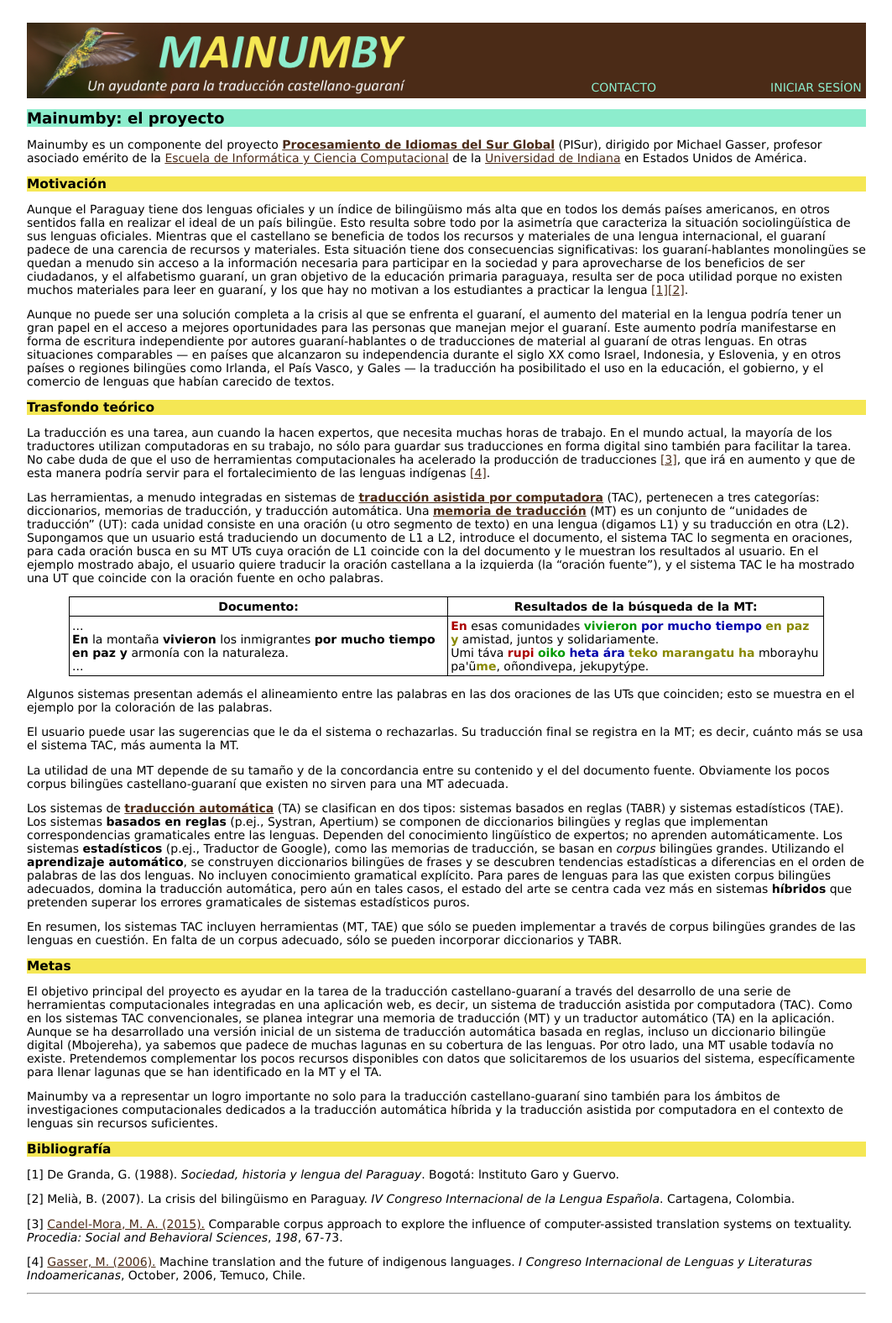
After one commit to hltdi/mainumby, a Flask app: page /proyecto in a window 1280 px wide. The commit adds this page. Shown: the whole page at 84% size, without its empty margins (108-1171 px from the left). Run offline with Flask 2, Linux system fonts and the light colour scheme; parts of the project's set-up code (start-up, migrations or seed data) failed here and were passed over.

Commit message:
New group feature to prevent gaps. Lots of text added to interface.
By default groups permit gaps before or after category element ($*). A
new group feature (-X-) forbids this. Used for groups like <esta $n>.
Proyecto page filled in. All interface pages are now more or less
complete (but more Help still needed).

```diff
--- a/kuaa/language.py
+++ b/kuaa/language.py
@@ -1497,7 +1497,7 @@ class Language:
 
     ### Generation of word forms
 
-    def generate(self, root, features, pos=None, guess=False, roman=True, verbosity=0):
+    def generate(self, root, features, pos=None, guess=False, roman=True, cache=True, verbosity=0):
         if verbosity:
             print("Generating {}:{}".format(root, features.__repr__()))
 #        if not features:
@@ -1514,7 +1514,7 @@ class Language:
                 return [root]
             posmorph = morf[pos]
 #            print("Generating root {} with features {}".format(root, features.__repr__()))
-            output = posmorph.gen(root, update_feats=features, guess=guess, only_words=True)
+            output = posmorph.gen(root, update_feats=features, guess=guess, only_words=True, cache=cache)
         else:
             for posmorph in list(morf.values()):
                 output.extend(posmorph.gen(root, update_feats=features, guess=guess, only_words=True))
--- a/kuaa/sentence.py
+++ b/kuaa/sentence.py
@@ -181,6 +181,7 @@ class Document(list):
         self.output = []
         if proc:
             self.process()
+#        print("Created document with session {}".format(session))
 
     def set_id(self):
         self.id = Document.id
@@ -681,7 +682,7 @@ class Sentence:
                 if verbosity > 1:
                     print("Failed to match")
                 continue
-            print("{} matched with snodes {}".format(group, snodes))
+#            print("{} matched with snodes {}".format(group, snodes))
             matched_keys.append((head_i, key))
             if verbosity > 1:
                 print('Group {} matches snodes {}'.format(group, snodes))
--- a/kuaa/static/style.css
+++ b/kuaa/static/style.css
@@ -19,12 +19,12 @@ body
 	font-family: verdana, geneva, arial, sans-serif;
 	background-color: #FFF;
 }
-a:link { background-color: #4B2B17; color: #8DEDCD; text-decoration: none}
+a:link { color: #4B2B17; text-decoration: underline}
 span.fuzzy a:link { color: #66BB66; }
-a:visited { color: #8DEDCD }
+a:visited { color: #4B2B17 }
 span.fuzzy a:visited { color: #558855; }
 a:active { color: #000000; }
-a:hover { color: #F5E754; }
+a:hover { color: #338888; }
 span.fuzzy a:hover { background-color: #66FF66; color: #FFFFFF; }
 h1,h2,h3 { clear: left; }
 h1
--- a/kuaa/templates/fin.html
+++ b/kuaa/templates/fin.html
@@ -14,8 +14,11 @@
 <table class="center">
   <tr>
     <td class="title">
+    <a href="base">
     <img class='banner' src="{{url_for('static',
-      filename='banner_logo_short.png')}}" alt="" width="500px" height="90px" />
+      filename='banner_logo_short.png')}}" alt="" width="500px"
+      height="90px" />
+    </a>
     </td>
     <td class="menu" style="width: 500px">
       <input type="submit" action="reiniciar" name="reiniciar"
--- /dev/null
+++ b/kuaa/templates/proyecto.html
@@ -0,0 +1,281 @@
+<!doctype html>
+<html lang="es">
+<head>
+<link rel="stylesheet" type=text/css href="{{ url_for('static', filename='style.css')}}" />
+
+<style type="text/css">
+table.example
+{
+    border: 1px solid black;
+    padding: 5px;
+    width: 900px;
+    margin-left: auto;
+    margin-right: auto;
+    border-collapse: collapse;
+}
+table.example tr td,th
+{
+    border: 1px solid black;
+    padding: 3px;
+}
+</style>
+
+<title>Mainumby: un Ayudante para la Traducción Castellano-Guaraní: Proyecto</title>
+
+</script>
+
+</head>
+
+<body>
+
+<form action='login' method="post">
+
+<table class="center">
+  <tr>
+    <td class="title">
+    <a href="base">
+    <img class='banner' src="{{url_for('static',
+      filename='banner_logo_short.png')}}" alt="" width="500"
+      height="90" />
+    </a>
+    </td>
+<!--    <td class="menu" style="width: 167px"><a href="base">PÁGINA DE
+  INICIO</a></td> -->
+    <td class="menu" style="width: 250px"><a href="contacto">CONTACTO</a></td>
+    <td class="menu" style="width: 250px"><input type="submit" value="INICIAR SESÍON" class="menu"></td>
+
+</tr>
+<tr>
+<td colspan="5" style="width:1000px">
+<h2>Mainumby: el proyecto
+  </h2>
+
+  <p>
+  Mainumby es un componente del proyecto <a href="http://homes.soic.indiana.edu/gasser/plogs_es.html">
+  <strong>Procesamiento de Idiomas del
+  Sur Global</strong></a> (PISur), dirigido por Michael Gasser, profesor
+  asociado em&eacute;rito de la <a href="http://www.soic.indiana.edu/">Escuela de Informática y Ciencia
+  Computacional</a> de la <a href="https://www.indiana.edu/">Universidad de Indiana</a> en Estados
+  Unidos de Am&eacute;rica.
+  </p>
+
+  <h3>Motivación</h3>
+
+<p>
+Aunque el Paraguay tiene dos lenguas oficiales y un índice de
+  bilingüismo más alta que en todos los demás países americanos, en
+  otros sentidos falla en realizar el ideal de un país bilingüe.
+  Esto resulta sobre todo por la asimetría que caracteriza la
+  situación sociolingüística de sus lenguas oficiales.
+  Mientras que el castellano se beneficia de todos los recursos y
+  materiales de una lengua internacional,
+  el guaraní padece de una carencia de recursos y materiales. Esta
+  situación tiene dos consecuencias significativas:
+  los guaraní-hablantes monolingües se quedan a menudo sin acceso a la
+  información necesaria para participar en la sociedad
+  y para aprovecharse de los beneficios de ser ciudadanos, y el
+  alfabetismo guaraní,
+  un gran objetivo de la educación primaria paraguaya,
+  resulta ser de poca utilidad porque no existen muchos materiales
+  para leer en guaraní,
+  y los que hay no motivan a los estudiantes a practicar la lengua <a
+  href="#ref1">[1]</a><a href="ref2">[2]</a>.
+  </p>
+
+  <p>
+  Aunque no puede ser una solución completa a la crisis al que se
+  enfrenta el guaraní, el aumento del material en la lengua podría
+  tener un gran papel en el acceso a mejores oportunidades para las personas que manejan
+  mejor el guaraní.
+  Este aumento podría manifestarse en forma de escritura independiente
+  por autores guaraní-hablantes o de traducciones de material al guaraní de otras lenguas.
+  En otras situaciones comparables — en países que alcanzaron su
+  independencia durante el siglo XX como Israel,
+  Indonesia, y Eslovenia, y en otros países o regiones bilingües como Irlanda,
+  el País Vasco, y Gales — la traducción ha posibilitado el uso en la educación,
+  el gobierno, y el comercio de lenguas que habían carecido de textos.
+  </p>
+
+<h3>Trasfondo teórico</h3>
+  <p>
+  La traducción es una tarea, aun cuando la hacen expertos, que
+  necesita muchas horas de trabajo.
+  En el mundo actual, la mayoría de los traductores utilizan computadoras en su trabajo,
+no sólo para guardar sus traducciones en forma digital sino también
+para facilitar la tarea.
+No cabe duda de que el uso de herramientas computacionales ha
+acelerado la producción de traducciones <a href="#ref3">[3]</a>,
+que irá en aumento y que de esta manera podría servir para el
+  fortalecimiento de las lenguas indígenas <a href="ref4">[4]</a>.
+</p>
+
+<p>
+Las herramientas, a menudo integradas en sistemas de
+<a href="https://es.wikipedia.org/wiki/Traducci%C3%B3n_asistida_por_computadora"><strong>traducción
+asistida por computadora</strong></a> (TAC), pertenecen a tres categorías:
+diccionarios, memorias de traducción, y traducción automática. Una
+<a href="https://es.wikipedia.org/wiki/Memoria_de_traducci%C3%B3n">
+<strong>memoria de traducción</strong></a> (MT) es un conjunto de “unidades de traducción”
+(UT): cada unidad consiste en una oración (u otro segmento de texto)
+en una lengua (digamos L1) y su traducción en otra (L2). Supongamos
+que un usuario está traduciendo un documento de L1 a L2, introduce el
+documento, el sistema TAC lo segmenta en oraciones, para cada oración
+busca en su MT UTs cuya oración de L1 coincide con la del documento y
+le muestran los resultados al usuario. En el ejemplo mostrado abajo,
+el usuario quiere traducir la oración castellana a la izquierda (la
+“oración fuente”), y el sistema TAC le ha mostrado una UT que coincide
+con la oración fuente en ocho palabras.
+</p>
+
+<table class="example">
+  <tr>
+    <th>Documento:
+    </th>
+    <th>Resultados de la búsqueda de la MT:
+      </th>
+    </tr>
+    <tr>
+      <td>...<br/>
+      <strong>En</strong> la montaña <strong>vivieron</strong> los
+	inmigrantes
+	<strong>por mucho tiempo en paz y</strong> armonía con la naturaleza.</br>
+      ...
+
+      </td>
+      <td>
+	<span style="color: #AA0000"><strong>En</strong></span> esas
+	comunidades
+	<span style="color: #009900"><strong>vivieron</strong></span>
+	<span style="color: #0000AA"><strong>por mucho
+	tiempo</strong></span>
+	<span style="color: #888800"><strong>en paz y</strong></span>
+	amistad, juntos y solidariamente.<br/>
+	Umi táva <span style="color: #AA0000"><strong>rupi</strong></span>
+	<span style="color: #009900"><strong>oiko</strong></span>
+	<span style="color: #0000AA"><strong>heta ára</strong></span>
+	<span style="color: #888800"><strong>teko marangatu
+	ha</strong></span> mborayhu
+	pa'ũ<span style="color: #888800"><strong>me</strong></span>,
+	oñondivepa, jekupytýpe.
+      </td>
+    </tr>
+  </table>
+
+  <p>
+Algunos sistemas presentan además el alineamiento entre las palabras
+  en las dos oraciones de las UTs que coinciden; esto se muestra en el
+  ejemplo por la coloración de las palabras.
+</p>
+<p>
+El usuario puede usar las sugerencias que le da el sistema o
+  rechazarlas. Su traducción final se registra en la MT; es decir,
+  cuánto más se usa el sistema TAC, más aumenta la MT.
+</p>
+  <p>
+La utilidad de una MT depende de su tamaño y de la concordancia entre
+  su contenido y el del documento fuente. Obviamente los pocos corpus
+  bilingües castellano-guaraní que existen no sirven para una MT
+  adecuada.
+</p>
+<p>
+  Los sistemas de
+  <a href="https://es.wikipedia.org/wiki/Traducci%C3%B3n_autom%C3%A1tica">
+  <strong>traducción automática</strong></a> (TA) se clasifican en dos tipos:
+  sistemas basados en reglas (TABR) y sistemas estadísticos (TAE). Los
+  sistemas <strong>basados en reglas</strong> (p.ej., Systran, Apertium) se componen de
+  diccionarios bilingües y reglas que implementan correspondencias
+  gramaticales entre las lenguas. Dependen del conocimiento
+  lingüístico de expertos; no aprenden automáticamente. Los sistemas
+  <strong>estadísticos</strong> (p.ej., Traductor de Google), como las memorias de
+  traducción, se basan en <i>corpus</i> bilingües grandes. Utilizando el
+  <strong>aprendizaje automático</strong>, se construyen diccionarios bilingües de
+  frases y se descubren tendencias estadísticas a diferencias en el
+  orden de palabras de las dos lenguas. No incluyen conocimiento
+  gramatical explícito. Para pares de lenguas para las que existen
+  corpus bilingües adecuados, domina la traducción automática, pero
+  aún en tales casos, el estado del arte se centra cada vez más en
+  sistemas <strong>híbridos</strong> que pretenden superar los errores gramaticales de
+  sistemas estadísticos puros.
+</p>
+  <p>
+En resumen, los sistemas TAC incluyen herramientas (MT, TAE) que sólo
+  se pueden implementar a través de corpus bilingües grandes de las
+  lenguas en cuestión. En falta de un corpus adecuado, sólo se pueden
+  incorporar diccionarios y TABR.
+</p>
+
+<h3>Metas</h3>
+
+<p>
+El objetivo principal del proyecto es ayudar en la tarea de la
+traducción castellano-guaraní a través del desarrollo de una serie de
+herramientas computacionales integradas en una aplicación web, es
+decir, un sistema de traducción asistida por computadora (TAC).
+Como en los sistemas TAC convencionales, se planea integrar una
+memoria de traducción (MT) y un traductor automático (TA) en la
+aplicación.
+Aunque se ha desarrollado una versión inicial de un sistema de
+traducción automática basada en reglas, incluso un diccionario
+bilingüe digital
+(Mbojereha), ya sabemos que padece de muchas lagunas en su cobertura
+de las lenguas.
+Por otro lado, una MT usable todavía no existe.
+Pretendemos complementar los pocos
+recursos disponibles con datos que solicitaremos de los usuarios del
+sistema, específicamente para llenar lagunas que se han identificado
+en la MT y el TA.
+</p>
+<p>
+Mainumby va a representar un logro importante no solo para la
+traducción castellano-guaraní sino tambi&eacute;n para los ámbitos de investigaciones
+computacionales dedicados a la traducción automática híbrida y la
+traducción asistida por computadora en el contexto de lenguas sin recursos
+suficientes.
+</p>
+
+<h3>Bibliografía</h3>
+
+<p id="ref1">
+[1] De Granda, G. (1988). <i>Sociedad, historia y lengua del Paraguay</i>. Bogotá: lnstituto Garo y Guervo.
+</p>
+<p id="ref2">
+[2] Melià, B. (2007). La crisis del bilingüismo en Paraguay. <i>IV Congreso Internacional de la Lengua Española</i>. Cartagena, Colombia.
+</p>
+<p id="ref3">
+[3] <a
+href="http://www.sciencedirect.com/science/article/pii/S1877042815044213">Candel-Mora,
+M. A. (2015).</a>
+Comparable corpus approach to explore
+the influence of computer-assisted translation systems on
+textuality. <i>Procedia: Social and Behavioral Sciences</i>, <i>198</i>, 67-73.
+</p>
+<p id="ref4">
+[4] <a href="ftp://ftp.cs.indiana.edu/pub/gasser/cilli.pdf">Gasser, M. (2006).</a> Machine translation and the future of
+indigenous languages. <i>I Congreso Internacional de Lenguas y
+Literaturas Indoamericanas</i>, October, 2006, Temuco, Chile.
+</p>
+
+<!--
+<p>
+Para iniciar una sesión con Mainumby, hac&eacute; clic en el enlace
+"INICIAR" arriba.
+</p>
+-->
+
+<hr/>
+
+<!--
+<p>
+<input type="submit" value="Iniciar sesión" id="button">
+</p>
+-->
+
+</td>
+</tr>
+
+</table>
+
+</form>
+
+</body>
+</html>
--- a/kuaa/templates/sent.html
+++ b/kuaa/templates/sent.html
@@ -274,8 +274,11 @@ function limpiarGrn(string) {
 
   <tr>
     <td class="title">
+    <a href="base">
     <img class='banner' src="{{url_for('static',
-      filename='banner_logo_short.png')}}" alt="" width="500px" height="90px" />
+      filename='banner_logo_short.png')}}" alt="" width="500px"
+      height="90px" />
+    </a>
     </td>
     <td class="menu" style="width: 200px">
       <input type="submit" class="menu" action="sent" name="sent" value="PRÓXIMA ORACIÓN">
--- a/kuaa/views.py
+++ b/kuaa/views.py
@@ -211,6 +211,14 @@ def fin():
     SESSION = DOC = SENT = SEGS = SEG_HTML = USER = None
     return render_template('fin.html')
 
+@app.route('/proyecto')
+def proyecto():
+    return render_template('proyecto.html')
+
+@app.route('/contacto')
+def contacto():
+    return render_template('contacto.html')
+
 # Not needed because this is in runserver.py.
 if __name__ == "__main__":
     kuaa.app.run(host='0.0.0.0')
```
Also changed, not shown: kuaa/entry.py (+13 -4 lines), kuaa/templates/base.html (+10 -9 lines), kuaa/templates/contacto.html (added, +77 -0 lines), kuaa/templates/doc.html (+7 -4 lines), kuaa/templates/login.html (+6 -3 lines), 4 other files.
